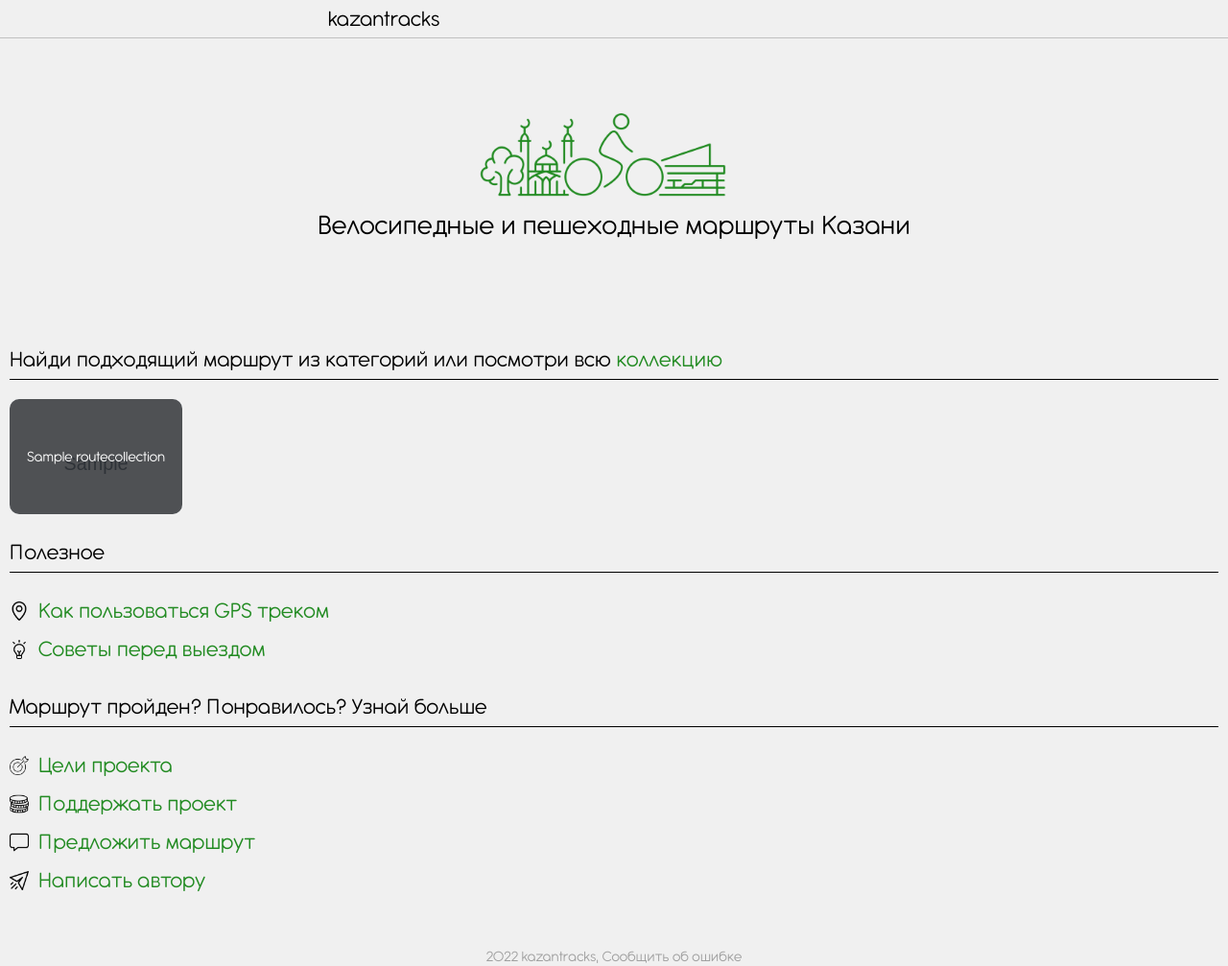
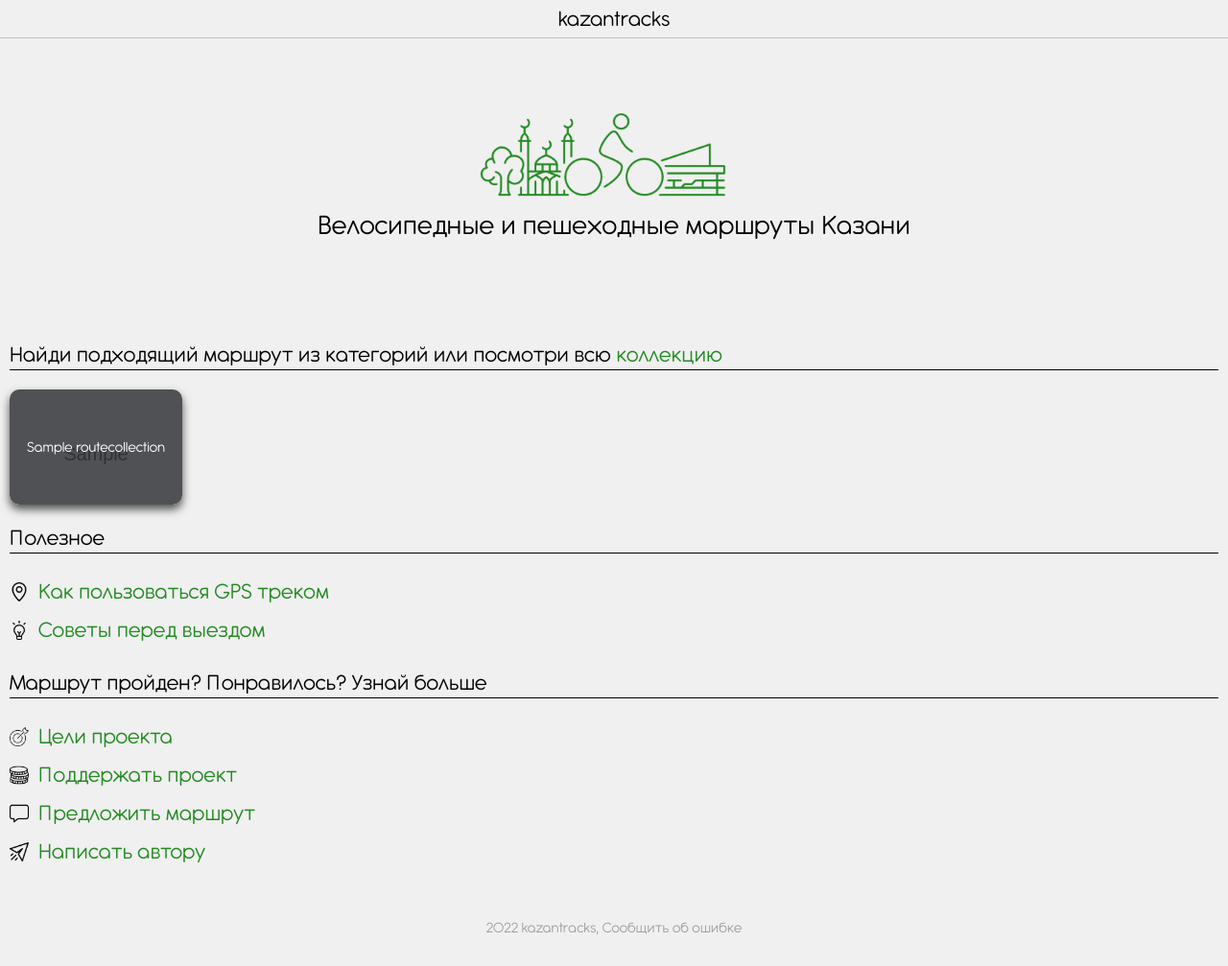
Before and after one commit to ma-petrov/routsweb, a Django app: page /routs/ in a window 1280 px wide. Shown: the whole page at 96% size. After the commit the page ends 974 px from the top, so only its background shows below. Run offline with Django 3.2, Linux system fonts and the light colour scheme; tables that the repository leaves empty hold one stand-in row (values such as "Sample post"); grey boxes marked "Sample" are stand-in pictures; some libraries are stand-ins or nearby versions.

Commit message:
update index layout (4)

```diff
--- a/static/css/basegeneric.css
+++ b/static/css/basegeneric.css
@@ -52,6 +52,22 @@ a:hover {text-decoration: none;}
     border-bottom: 1px solid var(--dark-color);
 }
 
+.data-container {
+    display: flex;
+    justify-content: center;
+    width: inherit;
+}
+
+@media (max-device-width : 1499px) {
+    .topbar-content {width: 100%;}
+    .data-content {width: 100%;}
+}
+
+@media (min-device-width : 1500px) {
+    .topbar-content {width: 800px;}
+    .data-content {width: 800px;}
+}
+
 .topbar-content {
     display: flex;
     flex-direction: row;
@@ -94,12 +110,6 @@ a:hover {text-decoration: none;}
     font-size: 24px;
 }
 
-.data-container {
-    display: flex;
-    justify-content: center;
-    width: inherit;
-}
-
 .bottom-text {
     width: inherit;
     margin-top: calc(var(--margin) * 5);
@@ -111,13 +121,3 @@ a:hover {text-decoration: none;}
 .bottom-text a {color: #A0A0A0}
 .bottom-text a:visited {color: #A0A0A0}
 .bottom-text a:active {color: var(--accent-color)}
-
-@media (max-device-width : 1499px) {
-    .topbar-content {width: 100%;}
-    .data-content {width: 100%;}
-}
-
-@media (min-device-width : 1500px) {
-    .topbar-content {width: 800px;}
-    .data-content {width: 800px;}
-}
--- a/static/css/index.css
+++ b/static/css/index.css
@@ -32,14 +32,12 @@
     line-height: 40px;
     text-align: center;
 }
-
 @media (max-device-width : 1499px) {
     .index-header-text {
         margin-left: var(--margin);
         margin-right: var(--margin);
     }
 }
-
 @media (min-device-width : 1500px) {
     .index-header-text {width: 500px;}
 }
@@ -49,7 +47,6 @@
     margin-right: var(--margin);
     border-bottom: 1px solid black;
     font-size: 24px;
-    line-height: 40px;
 }
 #index-collection-header {
     margin-bottom: var(--margin);
@@ -61,6 +58,16 @@
 #index-info-header {
     margin-top: calc(var(--margin) * 2);
     margin-bottom: calc(var(--margin) * 2);
+}
+@media (max-device-width : 1499px) {
+    .index-paragraph-header {
+        line-height: 30px;
+    }
+}
+@media (min-device-width : 1500px) {
+    .index-paragraph-header {
+        line-height: 40px;
+    }
 }
 
 .index-route-list-href {color: var(--accent-color);}
@@ -95,6 +102,7 @@
     height: 120px;
     margin: var(--margin);
     border-radius: var(--radius);
+    box-shadow: 0px 5px 10px #505050;
 }
 
 .collection-card {
```
